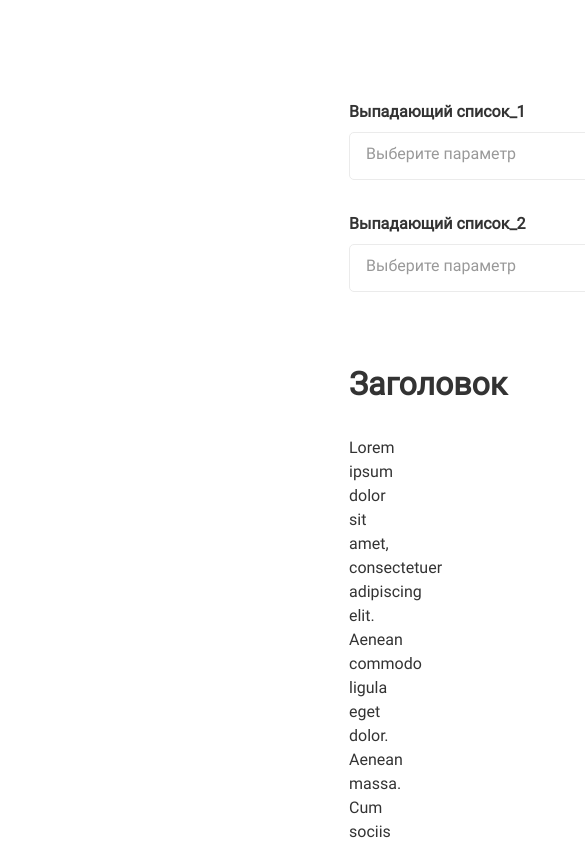
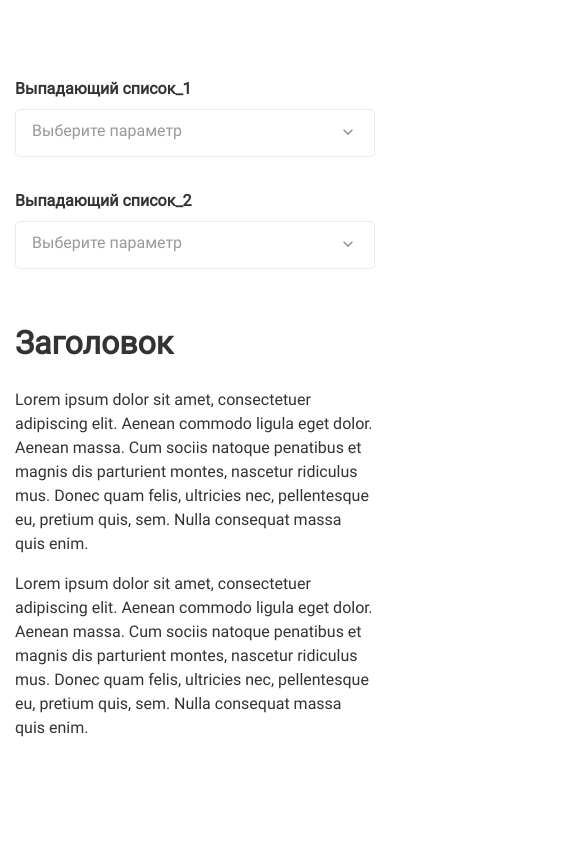
Before and after one commit to Argayash1/ipos-test-task, a plain HTML site: page index.html in a window 390 px wide. Shown: the top 844 px of the page, 585 px wide, since content can reach past the window. Drawn offline with Linux system fonts and the light colour scheme.

Commit message:
feat: сделал адаптив

```diff
--- /dev/null
+++ b/blocks/content/content.css
@@ -0,0 +1,3 @@
+.content {
+  max-width: max-content;
+}
--- a/blocks/header/__dropdown/header__dropdown.css
+++ b/blocks/header/__dropdown/header__dropdown.css
@@ -1,4 +1,4 @@
 .header__dropdown {
-  width: 392px;
+  max-width: 392px;
   position: relative;
 }
--- a/blocks/header/__option/header__option.css
+++ b/blocks/header/__option/header__option.css
@@ -1,5 +1,5 @@
 .header__option {
-  width: 372px;
+  max-width: 372px;
   height: 40px;
   display: flex;
   gap: 8px;
--- /dev/null
+++ b/blocks/header/__text/_is-active/header__text_is-active.css
@@ -0,0 +1,3 @@
+.header__text_is-active {
+  color: #333333;
+}
--- a/blocks/header/header.css
+++ b/blocks/header/header.css
@@ -2,4 +2,5 @@
   display: flex;
   flex-direction: column;
   gap: 32px;
+  max-width: 474px;
 }
--- a/blocks/main-section/__text/main-section__text.css
+++ b/blocks/main-section/__text/main-section__text.css
@@ -1,7 +1,8 @@
 .main-section__text {
   margin: 0 0 16px;
   padding: 0;
-  max-width: 704px;
+  box-sizing: border-box;
+  max-width: 474px;
   font-size: 16px;
   line-height: 1.5;
 }
--- a/blocks/main-section/__title/main-section__title.css
+++ b/blocks/main-section/__title/main-section__title.css
@@ -4,4 +4,14 @@
   font-weight: 600;
   font-size: 32px;
   line-height: 1.25;
+  max-width: 474px;
+  min-height: 40px;
+  overflow-wrap: break-word;
 }
+
+@media screen and (max-width: 504px) {
+  .main-section__title {
+    margin-top: 15%;
+    margin-bottom: 7%;
+  }
+}
--- a/blocks/page/__content/page__content.css
+++ b/blocks/page/__content/page__content.css
@@ -1,11 +1,10 @@
 .page__content {
-    margin-top: 40px;
-    margin-bottom: 67px;
+  margin-left: 334px;
+  margin-right: auto;
 }
 
-@media screen and (max-width: 568px) {
-    .page__content {
-        margin-top: 42px;
-        margin-bottom: 48px;
-    }
+@media screen and (max-width: 1171px) {
+  .page__content {
+    margin-left: auto;
+  }
 }
--- a/blocks/page/page.css
+++ b/blocks/page/page.css
@@ -6,8 +6,14 @@
   max-width: 1920px;
   min-height: 100vh;
   margin: 0 auto;
-  padding: 100px 0 0 349px;
+  padding: 100px 15px 15px;
   box-sizing: border-box;
   text-rendering: optimizeLegibility;
   font-family: 'Roboto', 'Helvetica Neue', 'Arial', sans-serif;
 }
+
+@media screen and (max-width: 504px) {
+  .page {
+    padding-top: 19.8%;
+  }
+}
--- a/index.html
+++ b/index.html
@@ -8,7 +8,7 @@
   </head>
 
   <body class="page">
-    <header class="header">
+    <header class="header page__content">
       <div class="header__dropdown header__dropdown_type_change-title">
         <h2 class="header__title">Выпадающий список_1</h2>
         <button class="header__button">
--- a/pages/index.css
+++ b/pages/index.css
@@ -11,6 +11,7 @@
 @import url(../blocks/header/__button-icon/header__button-icon.css);
 @import url(../blocks/header/__button-icon/_is-rotated/header__button-icon_is-rotated.css);
 @import url(../blocks/header/__text/header__text.css);
+@import url(../blocks/header/__text/_is-active/header__text_is-active.css);
 @import url(../blocks/header/__options-container/header__options-container.css);
 @import url(../blocks/header/__options-container/_is-opened/header__options-container_is-opened.css);
 @import url(../blocks/header/__options/header__options.css);
@@ -22,5 +23,7 @@
 @import url(../blocks/header/__flag/_type/header__flag_type_chinese.css);
 @import url(../blocks/header/__flag/_type/header__flag_type_russian.css);
 
+@import url(../blocks/content/content.css);
+
 @import url(../blocks/main-section/__title/main-section__title.css);
 @import url(../blocks/main-section/__text/main-section__text.css);
--- a/scripts/Dropdown.js
+++ b/scripts/Dropdown.js
@@ -13,13 +13,18 @@ class Dropdown {
     this._selectBtnIconElement.classList.toggle('header__button-icon_is-rotated');
   }
 
-  updateSelectButton(option) {
+  updateSelectButtonText(option) {
     let selectedOption = option.querySelector('.header__option-text').textContent;
     this._selectButtonTextElement.textContent = selectedOption;
+    if (this._selectButtonTextElement.classList.contains('.header__text_is-active')) {
+      return
+    } else {
+      this._selectButtonTextElement.classList.add('header__text_is-active')
+    }
   }
 
   _optionClick(option) {
-    this.updateSelectButton(option)
+    this.updateSelectButtonText(option)
     this.toggle()
   }
 
```
Also changed, not shown: blocks/content/__elements/content__elements.css (deleted, +0 -9 lines).
